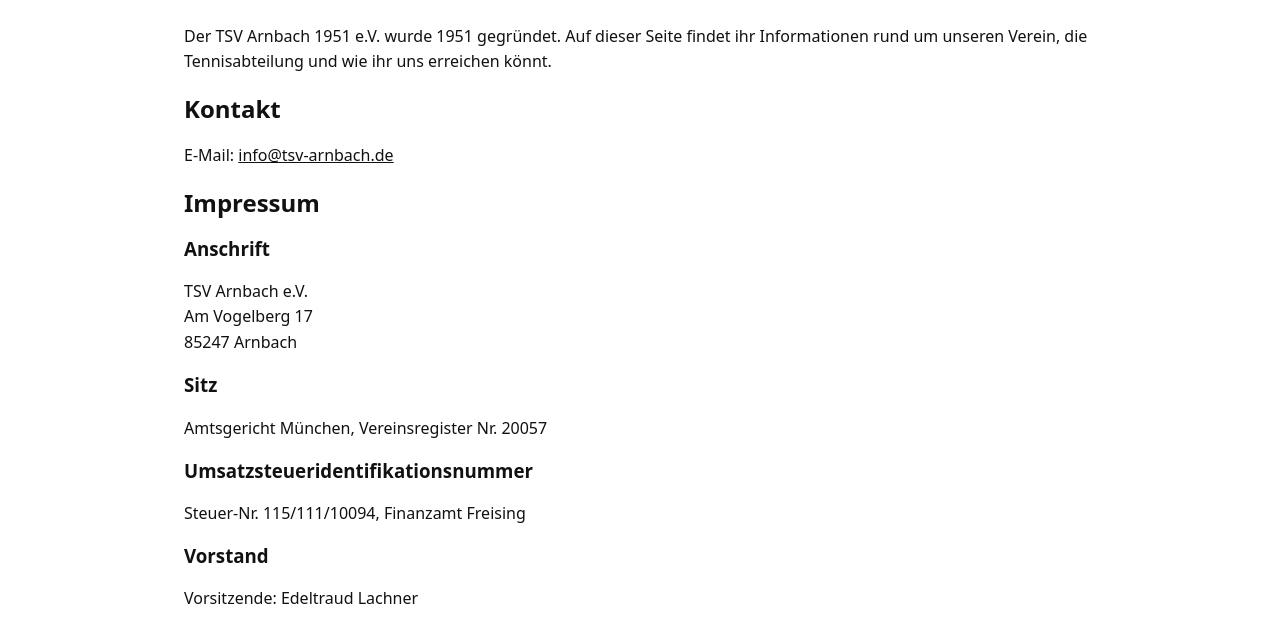
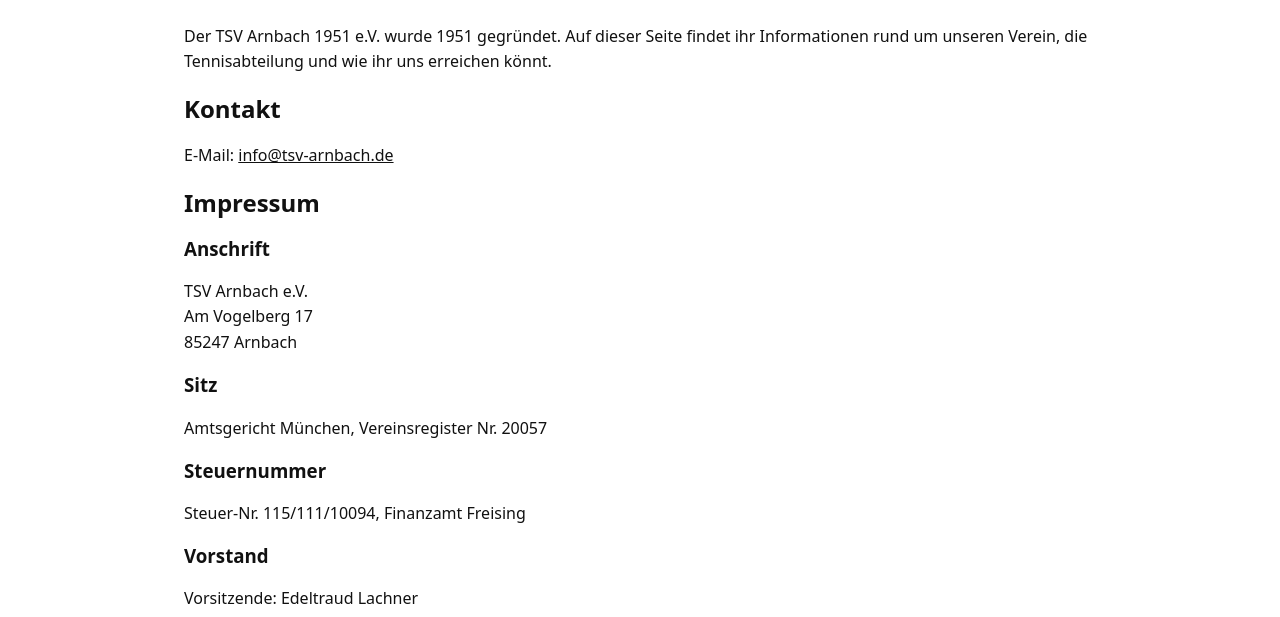
Before and after one commit to as69-github/tennis.tsvarnbach, an Eleventy site: page src/ueber-uns.njk in a window 1280 px wide. Shown: the part 183-800 px from the top of the page. Built offline with nearby package versions, Linux system fonts and the light colour scheme; Eleventy itself is replaced by a stand-in of ours; files that its build step writes are made by us from their sources.

Commit message:
Impressum: Ueberschrift auf Steuernummer geaendert

```diff
--- a/src/ueber-uns.njk
+++ b/src/ueber-uns.njk
@@ -27,7 +27,7 @@
 <h3>Sitz</h3>
 <p>Amtsgericht München, Vereinsregister Nr. 20057</p>
 
-<h3>Umsatzsteueridentifikationsnummer</h3>
+<h3>Steuernummer</h3>
 <p>Steuer-Nr. 115/111/10094, Finanzamt Freising</p>
 
 <h3>Vorstand</h3>
```
